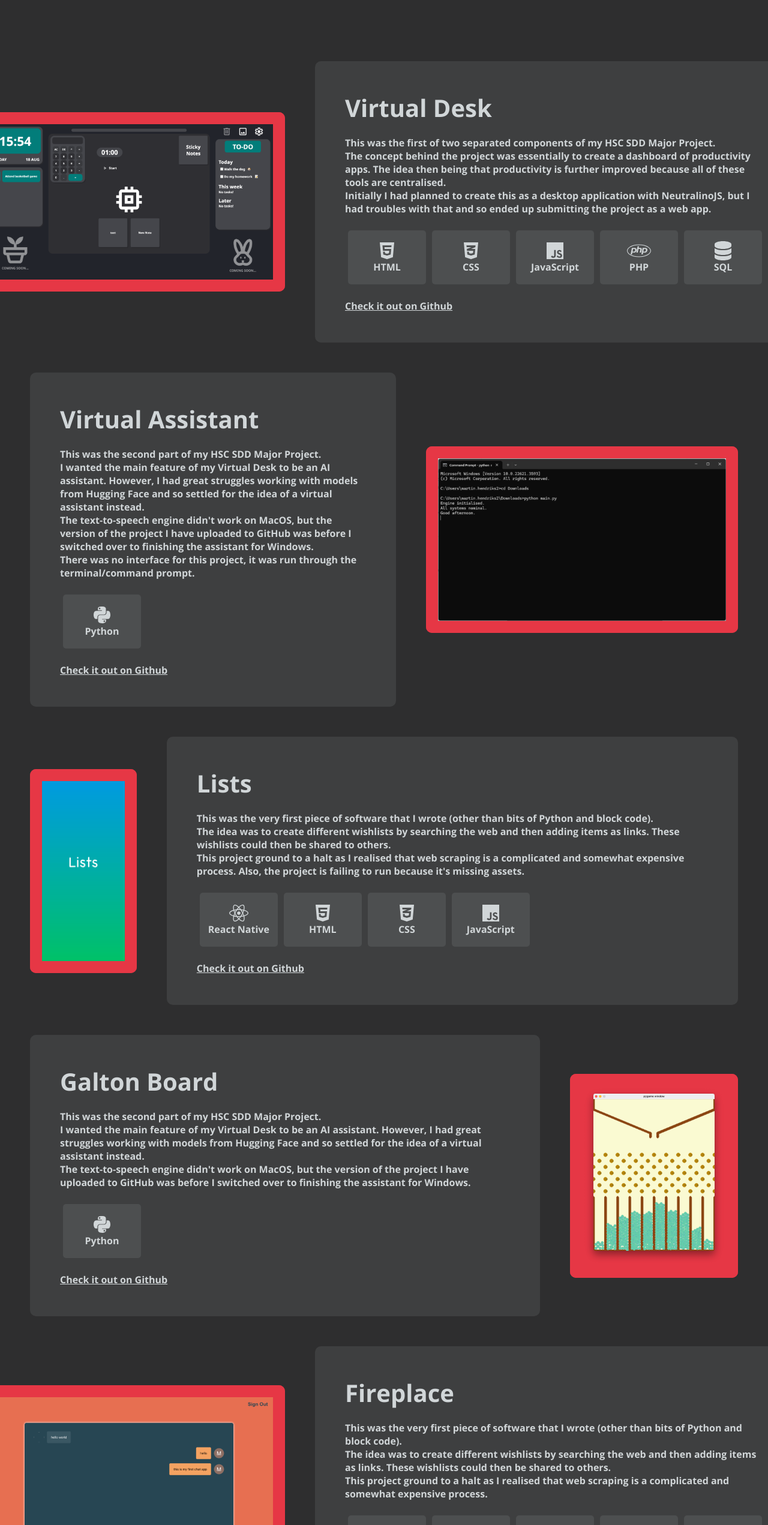
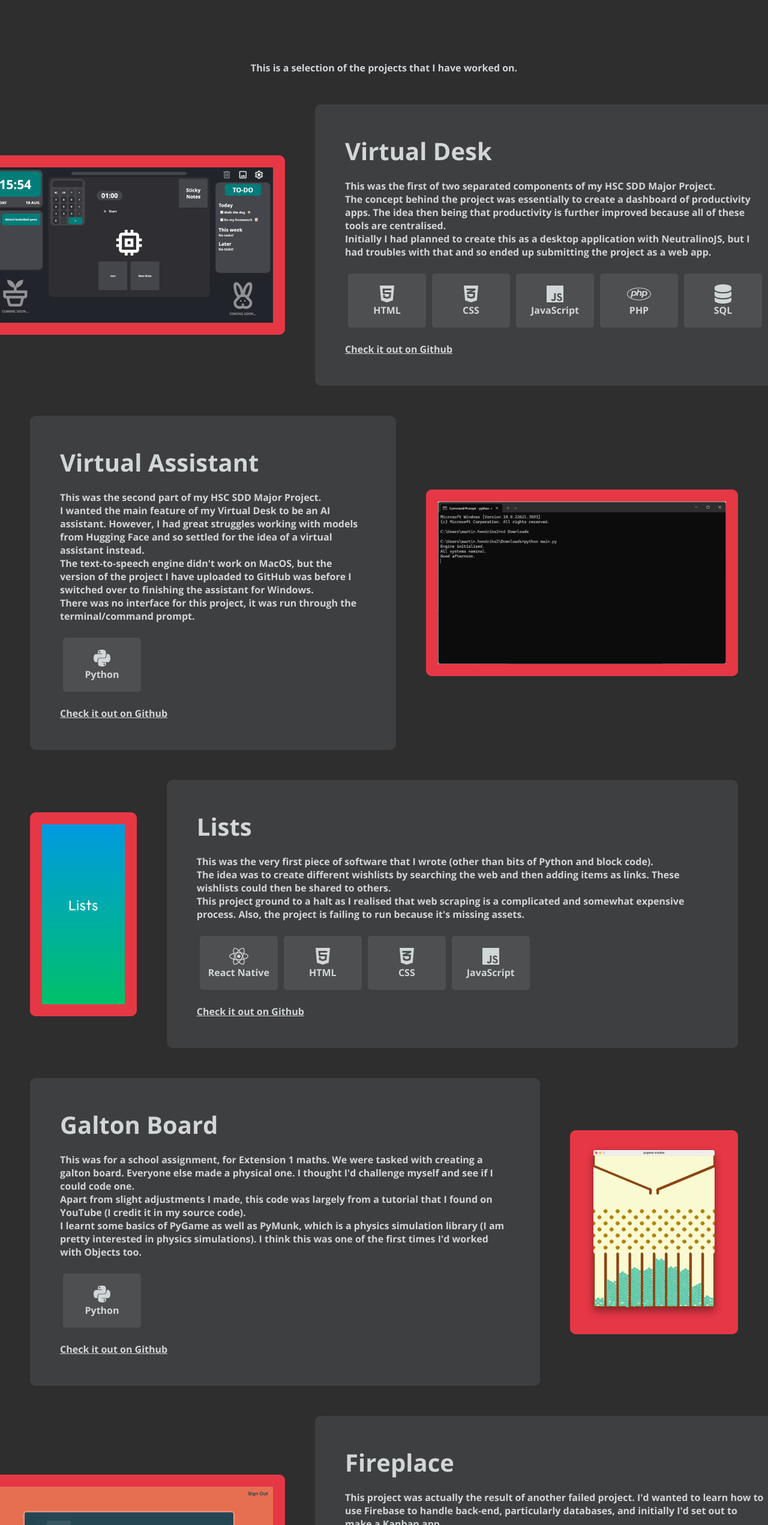
Before and after one commit to MartinH147/personalPortfolio, a React (Create React App) app: page / in a window 1280 px wide. Shown: the part 944-3486 px from the top of the page at 60% size. Built offline with nearby package versions, Linux system fonts and the light colour scheme.

Commit message:
ready to publish on gh pages

```diff
--- a/package.json
+++ b/package.json
@@ -42,5 +42,8 @@
       "last 1 firefox version",
       "last 1 safari version"
     ]
+  },
+  "devDependencies": {
+    "gh-pages": "^6.1.1"
   }
 }
--- a/src/App.css
+++ b/src/App.css
@@ -280,7 +280,7 @@ img {
   border-radius: 20px;
 }
 
-.programmingLanguagesDescription {
+.description {
   margin: 0px 50px;
   text-align: center;
 }
--- a/src/App.js
+++ b/src/App.js
@@ -67,6 +67,11 @@ function App() {
         <div ref={projects} className="projects">
           <div className='layoutRow'>
             <h2>Projects</h2>
+          </div>
+          <div className='layoutRow'>
+            <p className='description'>
+              This is a selection of the projects that I have worked on.
+            </p>
           </div>
           {/* Project #1 */}
           <div className='layoutRow'>
@@ -170,7 +175,7 @@ function App() {
               </div>
               <br></br>
               <p>
-                <a href='https://github.com/MartinH147/virtualDesk' target="_blank" rel="noopener noreferrer">Check it out on Github</a>
+                <a href='https://github.com/MartinH147/lists' target="_blank" rel="noopener noreferrer">Check it out on Github</a>
               </p>
             </div>
           </div>
@@ -179,9 +184,10 @@ function App() {
             <div className='contentBox odd'>
               <h3>Galton Board</h3>
               <p>
-                This was the second part of my HSC SDD Major Project. <br></br>
-                I wanted the main feature of my Virtual Desk to be an AI assistant. However, I had great struggles working with models from Hugging Face and so settled for the idea of a virtual assistant instead.<br></br>
-                The text-to-speech engine didn't work on MacOS, but the version of the project I have uploaded to GitHub was before I switched over to finishing the assistant for Windows.
+                This was for a school assignment, for Extension 1 maths. We were tasked with creating a galton board. Everyone else made a physical one. I thought I'd challenge myself and see if I could code one. <br/>
+                Apart from slight adjustments I made, this code was largely from a tutorial that I found on YouTube (I credit it in my source code). <br/>
+                I learnt some basics of PyGame as well as PyMunk, which is a physics simulation library (I am pretty interested in physics simulations).
+                I think this was one of the first times I'd worked with Objects too.
               </p>
               <br></br>
               <div className='projectLanguages'>
@@ -192,7 +198,7 @@ function App() {
               </div>
               <br></br>
               <p>
-                <a href='https://github.com/MartinH147/virtualAssistant' target="_blank" rel="noopener noreferrer">Check it out on Github</a>
+                <a href='https://github.com/MartinH147/galtonBoard' target="_blank" rel="noopener noreferrer">Check it out on Github</a>
               </p>
             </div>
             <div className='imageBox'>
@@ -207,10 +213,10 @@ function App() {
             <div className='contentBox'>
               <h3>Fireplace</h3>
               <p>
-                This was the very first piece of software that I wrote (other than bits of Python and block code). <br></br>
-                The idea was to create different wishlists by searching the web and then adding items as links.
-                These wishlists could then be shared to others. <br></br>
-                This project ground to a halt as I realised that web scraping is a complicated and somewhat expensive process.
+                This project was actually the result of another failed project. I'd wanted to learn how to use Firebase to handle back-end, particularly databases, and initially I'd set out to make a Kanban app. <br/>
+                I'd tried working with the Realtime Database, put I struggled to read data from the database. After some looking around on YouTube, I found a tutorial which showed how to make a chat app using Firebase's Firestore Database. <br/>
+                So I switched gears and produced this, which apart from styling is just code from the video. <br/>
+                I plan to improve this app, if I can think of a concept that enhances the fireplace theme.
               </p>
               <br></br>
               <div className='projectLanguages'>
@@ -237,7 +243,7 @@ function App() {
               </div>
               <br></br>
               <p>
-                <a href='https://github.com/MartinH147/virtualDesk' target="_blank" rel="noopener noreferrer">Check it out on Github</a>
+                <a href='https://github.com/MartinH147/chat-app' target="_blank" rel="noopener noreferrer">Check it out on Github</a>
               </p>
             </div>
           </div>
@@ -249,7 +255,7 @@ function App() {
             <h2 className='subheading'>Programming Languages</h2>
           </div>
           <div className='layoutRow'>
-            <p className='programmingLanguagesDescription'>
+            <p className='description'>
               All ratings of competency are on a scale of 1 (I began learning it yesterday) to 10 (I wrote the handbook on it). <br></br>
               Note that a 5 would be roughly indicative of a few years of experience with the language, but still plenty to learn.
             </p>
```
Also changed, not shown: 1 other file (tests, documents, lock files or other folders).
